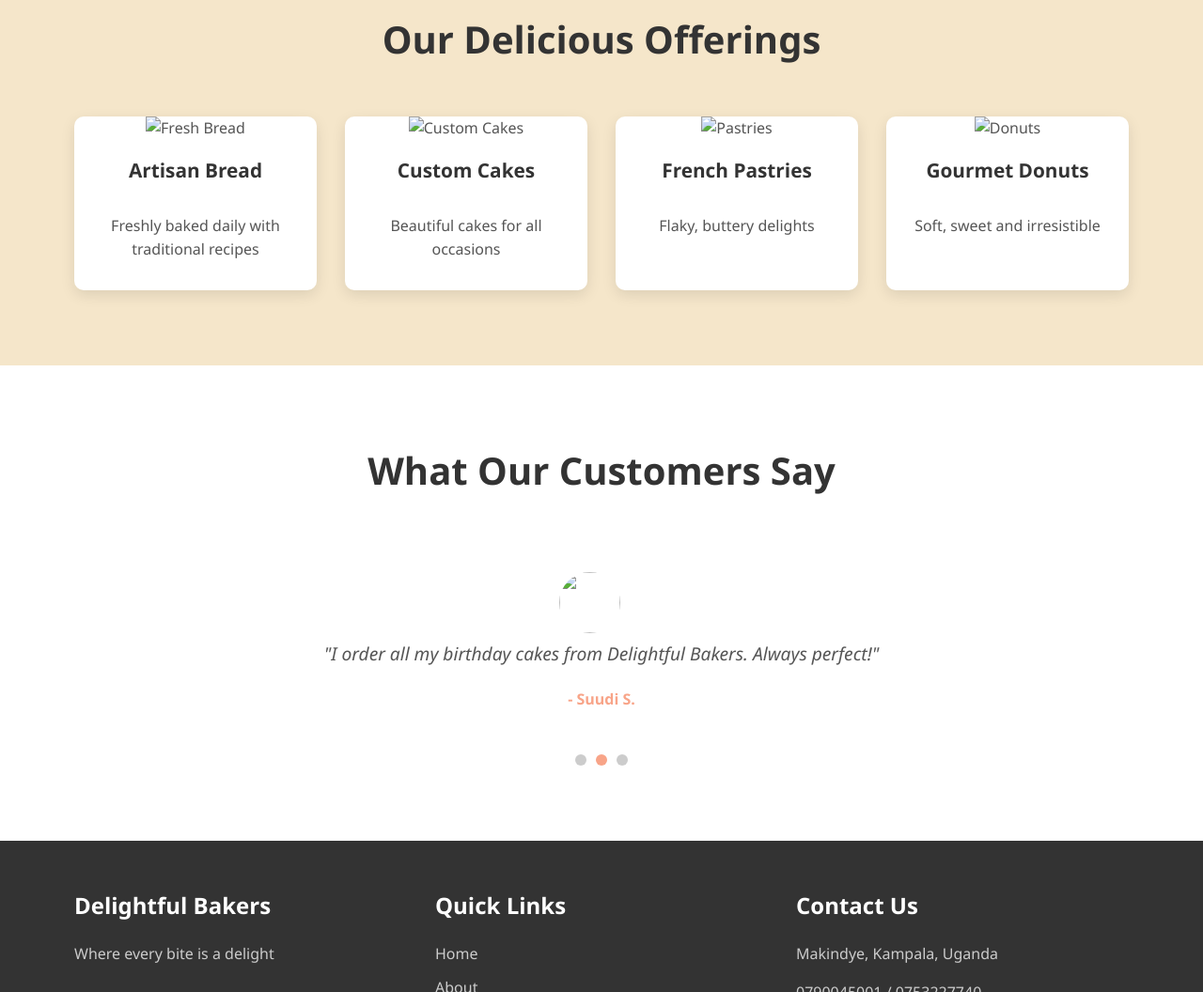
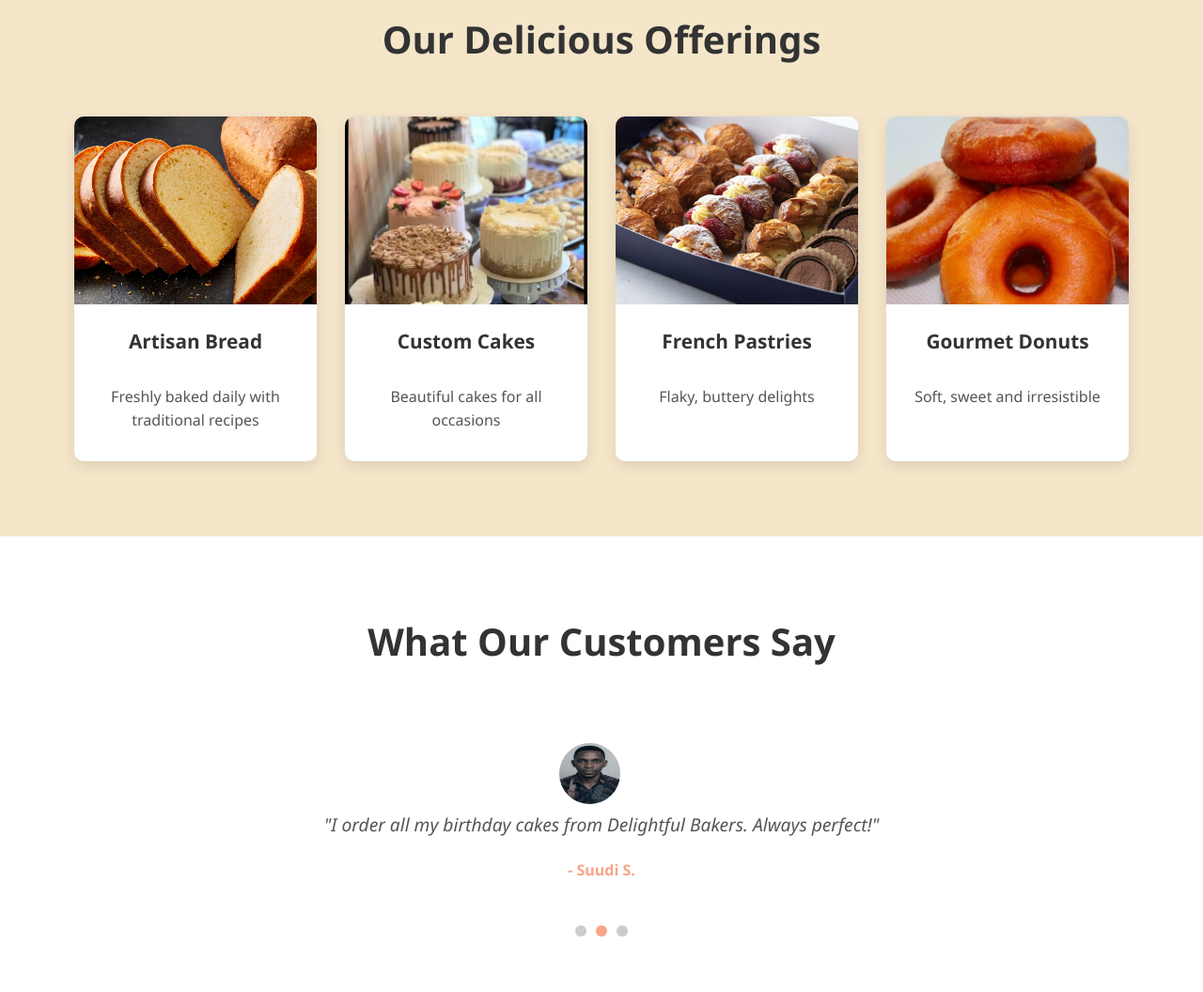
Before and after one commit to NaMolly/delightfulbakers, a plain HTML site: page index.html in a window 1280 px wide. Shown: the part 780-1836 px from the top of the page at 94% size. Drawn offline with nearby package versions, Linux system fonts and the light colour scheme; files whose address does not match are found by name.

Commit message:
Update index.html

```diff
--- a/index.html
+++ b/index.html
@@ -52,22 +52,22 @@
             <h2>Our Delicious Offerings</h2>
             <div class="products-grid">
                 <div class="product-card">
-                    <img src="images/bread.jpg" alt="Fresh Bread">
+                    <img src="bread.jpg" alt="Fresh Bread">
                     <h3>Artisan Bread</h3>
                     <p>Freshly baked daily with traditional recipes</p>
                 </div>
                 <div class="product-card">
-                    <img src="images/cake.jpg" alt="Custom Cakes">
+                    <img src="cake.jpg" alt="Custom Cakes">
                     <h3>Custom Cakes</h3>
                     <p>Beautiful cakes for all occasions</p>
                 </div>
                 <div class="product-card">
-                    <img src="images/pastries.jpg" alt="Pastries">
+                    <img src="pastries.jpg" alt="Pastries">
                     <h3>French Pastries</h3>
                     <p>Flaky, buttery delights</p>
                 </div>
                 <div class="product-card">
-                    <img src="images/donuts.jpg" alt="Donuts">
+                    <img src="donuts.jpg" alt="Donuts">
                     <h3>Gourmet Donuts</h3>
                     <p>Soft, sweet and irresistible</p>
                 </div>
@@ -81,21 +81,21 @@
             <div class="testimonial-slider">
                 <div class="testimonial active">
                     <div class="test">
-                        <img src="images/test1.jpg">
+                        <img src="test1.jpg">
                        <p>"The best bakery in Kampala! Their chocolate brownies are to die for."</p>
                        <span>- Amber D.</span>
                     </div>
                 </div>
                 <div class="testimonial">
                     <div class="test">
-                        <img src="images/test2.jpg">
+                        <img src="test2.jpg">
                       <p>"I order all my birthday cakes from Delightful Bakers. Always perfect!"</p>
                       <span>- Suudi S.</span>
                     </div>
                 </div>
                 <div class="testimonial">
                     <div class="test">
-                      <img src="images/test3.jpg">
+                      <img src="test3.jpg">
                       <p>"Fresh bread every morning. My family loves their bagels too."</p>
                       <span>- Lina N.</span>
                     </div>
```
